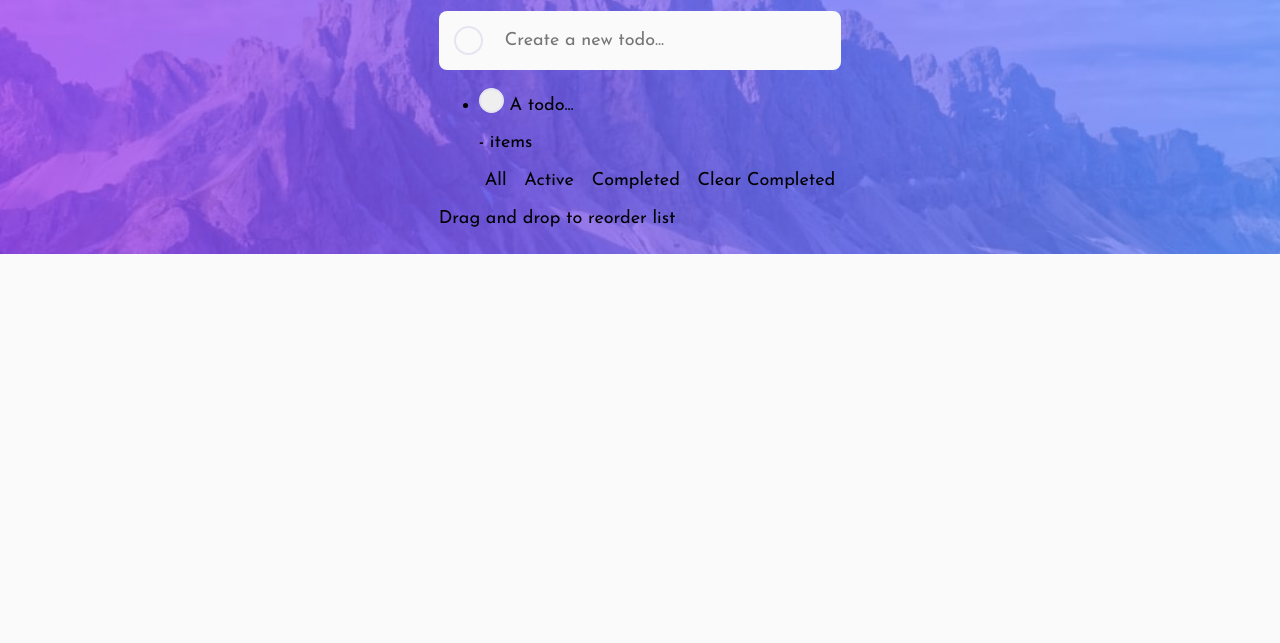
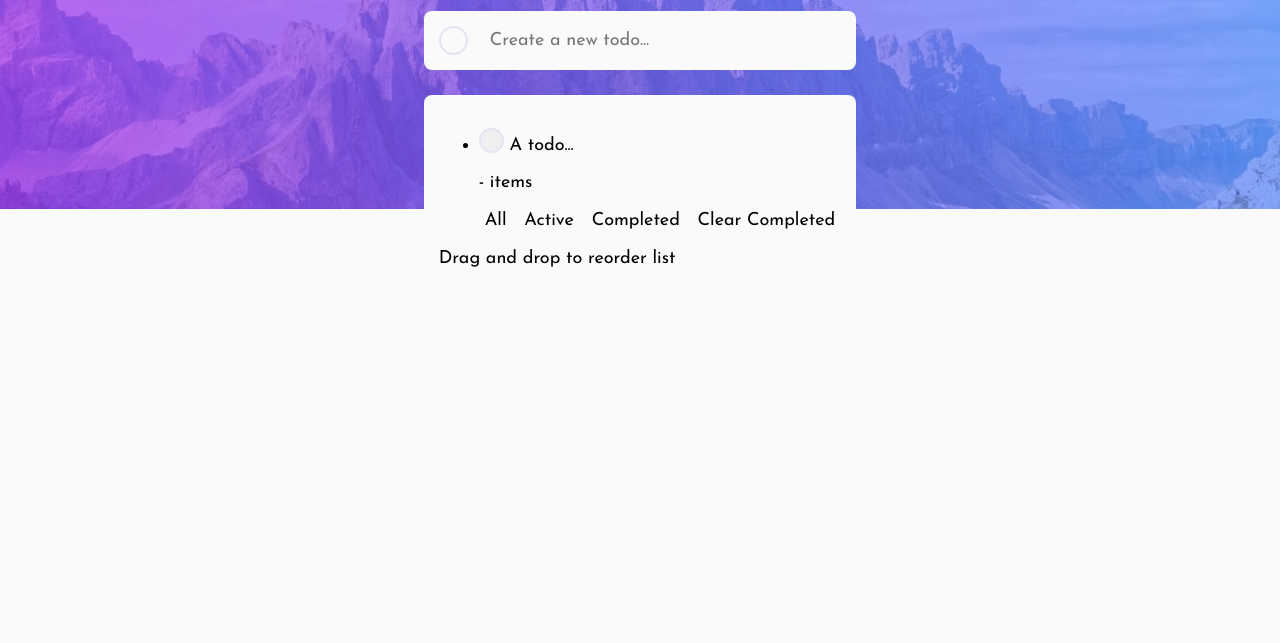
Before and after one commit to FranPiccinato/FranPiccinato.github.io, a plain HTML site: page index.html in a window 1280 px wide. Shown: the part 91-734 px from the top of the page. Drawn offline with Linux system fonts and the light colour scheme.

Commit message:
Update style.css

```diff
--- a/style.css
+++ b/style.css
@@ -9,7 +9,7 @@ body{
     background-image: url(images/bg-desktop-light.jpg);
     background-color: hsl(0, 0%, 98%);
     background-repeat: no-repeat;
-    background-position: center;
+    background-position: top;
     font-weight: 400;
 }
 
@@ -17,6 +17,7 @@ body{
     display: grid ;
     justify-content: center;
     align-items: center;
+    margin-top: 0x;
 }
 
 
@@ -43,11 +44,13 @@ body{
     border-radius: 8px;
     display: flex;
     column-gap: 20px;
+    margin-bottom: 25px;
 }
 
 #newTodo{
     background-color: transparent;
     border: none;
+    padding-top: 2px;
 }
 
 #newTodo:focus{
@@ -76,7 +79,11 @@ body{
 
 /* Todo List */
 
-
+#containerList{
+    background-color: hsl(0, 0%, 98%);
+    padding: 15px;
+    border-radius: 8px;
+}
 
 /* Buttons */
 
@@ -95,9 +102,7 @@ body{
 
 @media (max-width: 1920px) {
 
-    body{
-        background-size: cover;
-    }
+   background-size: contain;
 
 }
 
@@ -110,7 +115,6 @@ body{
 
 @media (max-width: 575px) {
 
-
 }
 
 @media (max-width: 375px) {
```
